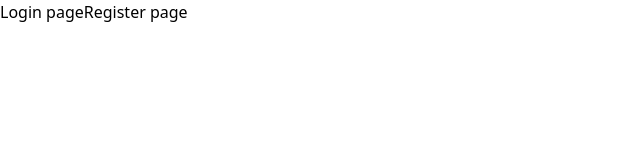
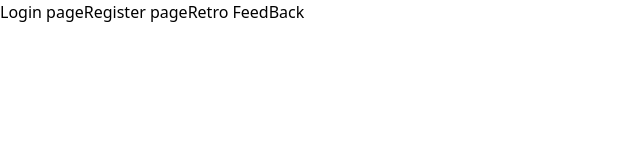
Before and after one commit to ChinnaphatLoha/PROJECT2-SEC-2-bit.ac.th.tew, a Vue app: page / in a window 1280 px wide. Shown: the top 160 px of the page, without its empty margins (0-640 px from the left). Built offline with nearby package versions, Linux system fonts and the light colour scheme.

Commit message:
Add : retro_feedback router

```diff
--- a/src/App.vue
+++ b/src/App.vue
@@ -6,6 +6,7 @@ import { RouterView } from 'vue-router';
   <div>
     <RouterLink to="/login">Login page</RouterLink>
     <RouterLink to="/register">Register page</RouterLink>
+    <RouterLink to="/retro_feeback">Retro FeedBack</RouterLink>
     <RouterView></RouterView>
   </div>
 </template>
--- a/src/router/index.js
+++ b/src/router/index.js
@@ -3,6 +3,8 @@
 import { createRouter, createWebHistory } from 'vue-router'
 import LoginView from '@/views/LoginView.vue'
 import RegisterView from '@/views/RegisterView.vue'
+import RetroFeedBackView from '@/views/RetroFeedBackView.vue'
+
 
 const router = createRouter({
   history: createWebHistory(import.meta.env.BASE_URL),
@@ -16,6 +18,11 @@ const router = createRouter({
       path: '/register',
       name: 'register',
       component: RegisterView
+    },
+    {
+      path: '/retro_feeback',
+      name: 'retro_feeback',
+      component: RetroFeedBackView
     }
   ]
 })
```
